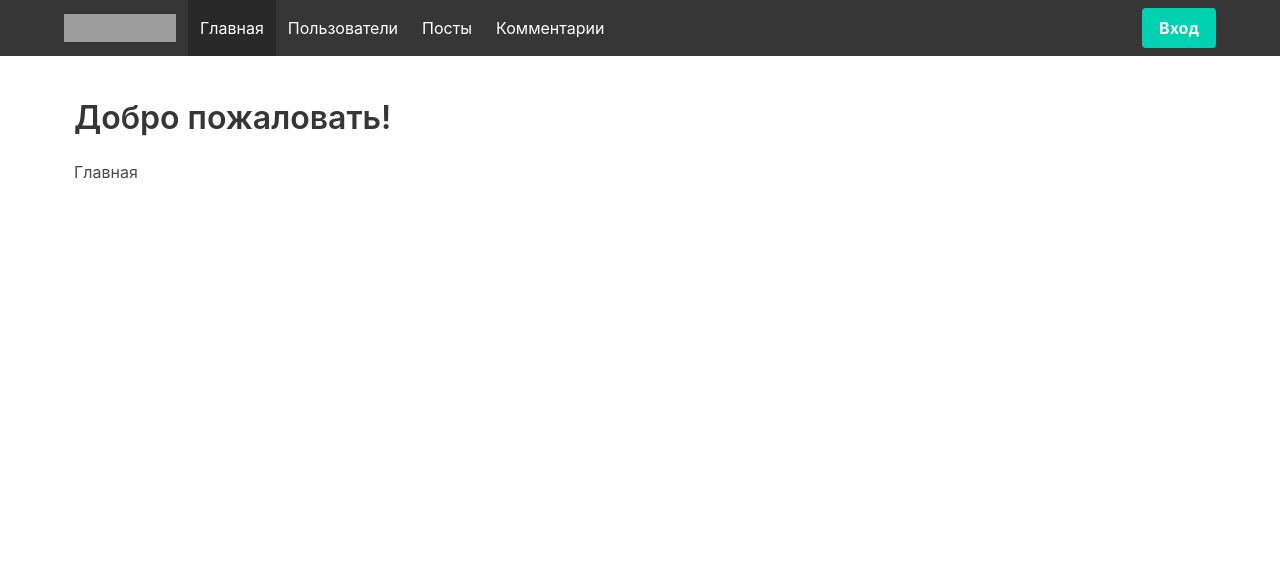
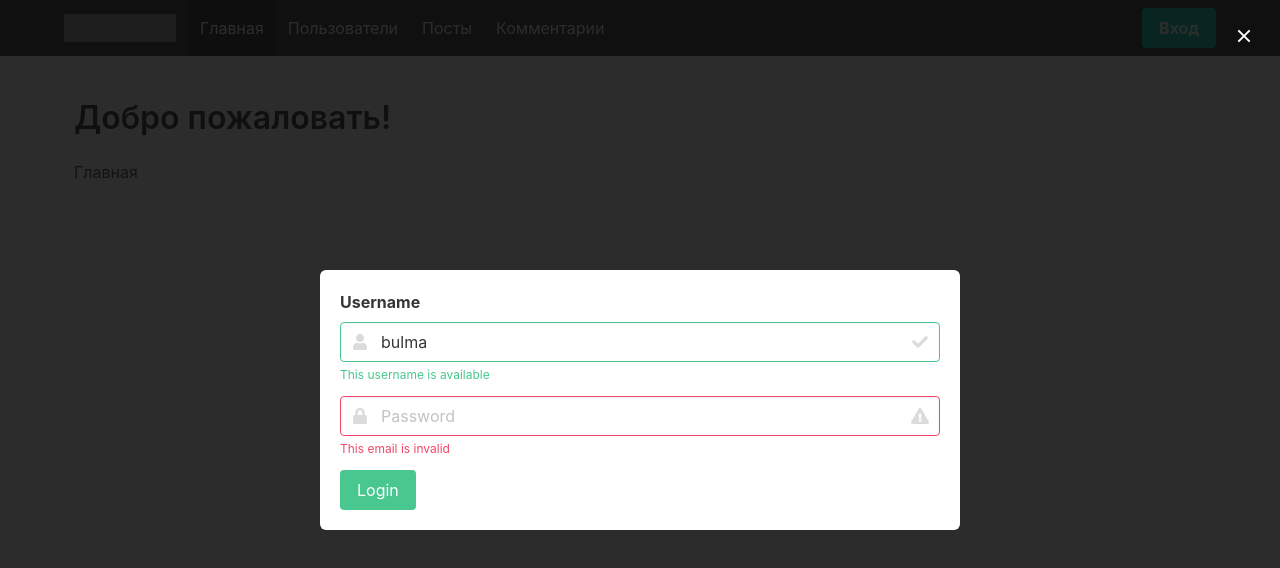
Before and after one commit to n1kko777/learn-react, a React app: page / in a window 1280 px wide. Both pictures are taken after a click on the link "Вход". Shown: the top 568 px of the page. Built offline with nearby package versions, Linux system fonts and the light colour scheme; grey boxes are pictures that could not be loaded.

Commit message:
Правки ДЗ

```diff
--- a/src/components/Menu/Menu.jsx
+++ b/src/components/Menu/Menu.jsx
@@ -21,7 +21,7 @@ class Menu extends Component {
 
   render() {
     const { openNav } = this.state;
-    const { menuItems } = this.props;
+    const { menuItems, toggleModal } = this.props;
 
     const items = menuItems.map((item, i) => (
       <MenuItem
@@ -69,7 +69,7 @@ class Menu extends Component {
               <div className="navbar-item">
                 <div className="buttons">
                   <a className="button is-primary">
-                    <strong>Вход</strong>
+                    <strong onClick={toggleModal}>Вход</strong>
                   </a>
                 </div>
               </div>
--- a/src/components/WelcomeModal/WelcomeModal.jsx
+++ b/src/components/WelcomeModal/WelcomeModal.jsx
@@ -3,27 +3,18 @@ import React, { Component } from "react";
 import Login from "./Login";
 
 class WelcomeModal extends Component {
-  constructor(props) {
-    super(props);
-    this.state = { modal: false };
-
-    this.toggleModal = this.toggleModal.bind(this);
-  }
-
-  toggleModal() {
-    this.setState({
-      modal: !this.state.modal,
-    });
-  }
-
   render() {
     return (
-      <div className={this.state.modal ? "modal is-active" : "modal"}>
-        <div onClick={this.toggleModal} className="modal-background" />
+      <div className={this.props.modal ? "modal is-active" : "modal"}>
+        <div onClick={this.props.toggleModal} className="modal-background" />
         <div className="modal-content">
-          <Login toggleModal={this.toggleModal} />
+          <Login toggleModal={this.props.toggleModal} />
         </div>
-        <button onClick={this.toggleModal} className="modal-close is-large" aria-label="close" />
+        <button
+          onClick={this.props.toggleModal}
+          className="modal-close is-large"
+          aria-label="close"
+        />
       </div>
     );
   }
--- a/src/layouts/Layout/Layout.jsx
+++ b/src/layouts/Layout/Layout.jsx
@@ -14,8 +14,15 @@ class Layout extends Component {
         { name: "Пользователи", href: "/users" },
         { name: "Посты", href: "/posts" },
         { name: "Комментарии", href: "/comments" }
-      ]
+      ],
+      modal: false
     };
+
+    this.toggleModal = this.toggleModal.bind(this);
+  }
+
+  toggleModal() {
+    this.setState({ modal: !this.state.modal });
   }
 
   render() {
@@ -23,8 +30,13 @@ class Layout extends Component {
 
     return (
       <Fragment>
-        <Menu menuItems={menuItems} />
-        <WelcomeModal />
+        <Menu menuItems={menuItems} toggleModal={this.toggleModal} />
+        {this.state.modal ? (
+          <WelcomeModal
+            modal={this.state.modal}
+            toggleModal={this.toggleModal}
+          />
+        ) : null}
         <div className="container">
           <div className="wrapper">{this.props.children}</div>
         </div>
```
